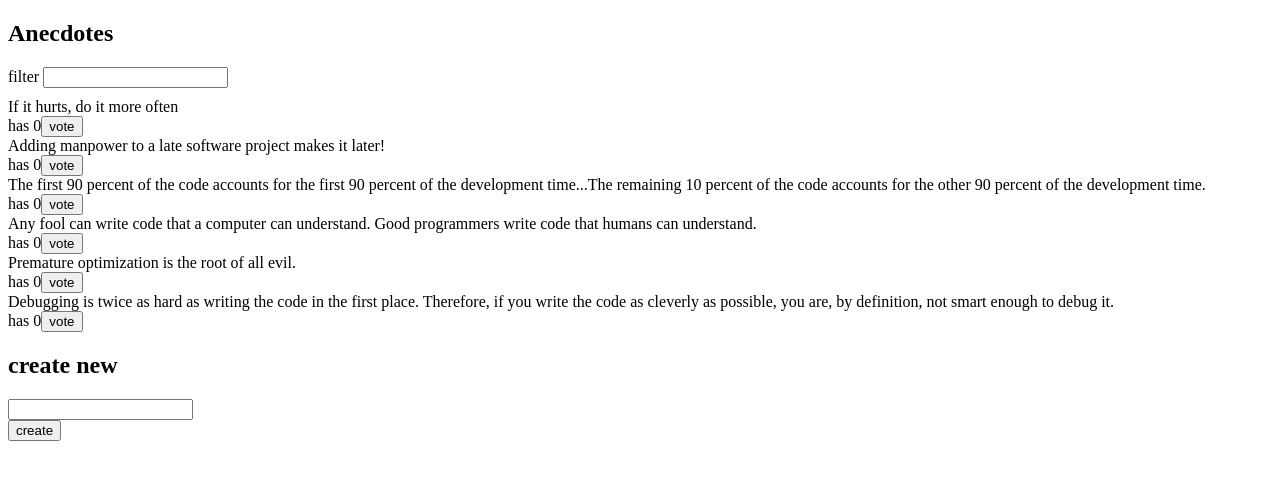
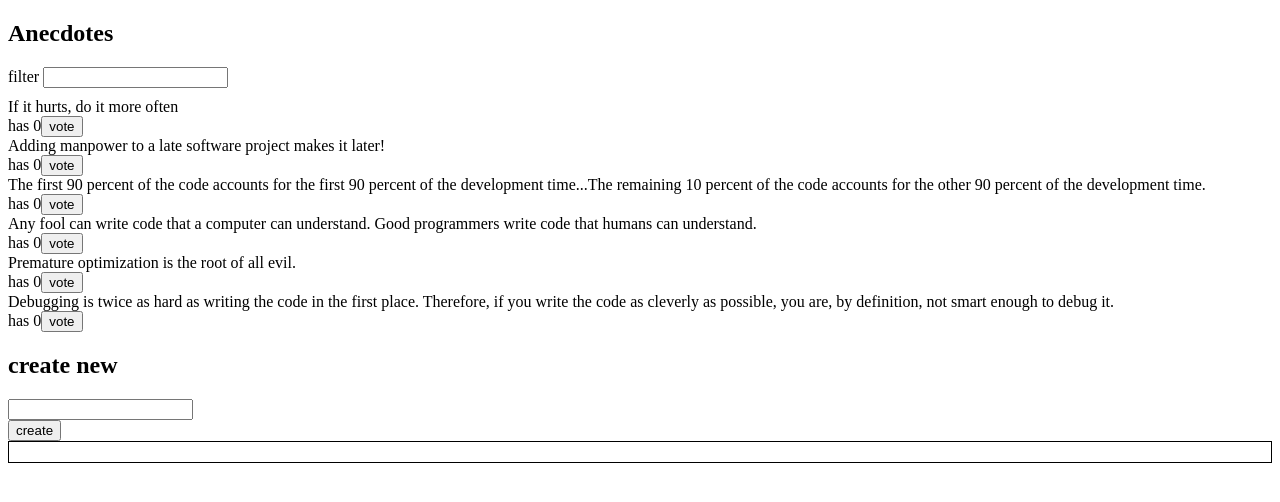
Before and after one commit to Numbers00/fullstackopen, a React (Create React App) app in the folder part6/redux-anecdotes-main/: page / in a window 1280 px wide. Shown: the top 502 px of the page. Built offline with nearby package versions, Linux system fonts and the light colour scheme.

Commit message:
Upload for submission up to exer 6.12

```diff
--- a/part6/redux-anecdotes-main/src/App.js
+++ b/part6/redux-anecdotes-main/src/App.js
@@ -1,6 +1,7 @@
 import AnecdoteForm from './components/AnecdoteForm';
 import AnecdoteList from './components/AnecdoteList';
 import Filter from './components/Filter';
+import Notification from './components/Notification';
 
 const App = () => {
   return (
@@ -9,6 +10,7 @@ const App = () => {
       <Filter />
       <AnecdoteList />
       <AnecdoteForm />
+      <Notification />
     </div>
   );
 }
--- a/part6/redux-anecdotes-main/src/components/AnecdoteForm.js
+++ b/part6/redux-anecdotes-main/src/components/AnecdoteForm.js
@@ -1,6 +1,7 @@
 import { useDispatch } from 'react-redux';
 
 import { createAnecdote } from '../slices/anecdote';
+import { setNotification } from '../slices/notification';
 
 const AnecdoteForm = () => {
   const dispatch = useDispatch();
@@ -9,6 +10,7 @@ const AnecdoteForm = () => {
     const content = e.target.content.value;
     e.target.content.value = '';
     dispatch(createAnecdote(content));
+    dispatch(setNotification(`you created '${content}'`));
   };
 
   return (
--- a/part6/redux-anecdotes-main/src/components/AnecdoteList.js
+++ b/part6/redux-anecdotes-main/src/components/AnecdoteList.js
@@ -1,6 +1,7 @@
 import { useDispatch, useSelector } from 'react-redux';
 
 import { voteAnecdote } from '../slices/anecdote';
+import { setNotification } from '../slices/notification';
 
 const AnecdoteList = () => {
   const filteredAnecdotes = useSelector(({ anecdotes, filter }) => {
@@ -8,6 +9,10 @@ const AnecdoteList = () => {
   });
 
   const dispatch = useDispatch();
+  const vote = anecdote => {
+    dispatch(voteAnecdote(anecdote.id));
+    dispatch(setNotification(`you voted '${anecdote.content}'`));
+  };
 
   return (
     <>
@@ -18,7 +23,7 @@ const AnecdoteList = () => {
           </div>
           <div>
             has {anecdote.votes}
-            <button onClick={() => dispatch(voteAnecdote(anecdote.id))}>vote</button>
+            <button onClick={() => vote(anecdote)}>vote</button>
           </div>
         </div>
       )}
--- a/part6/redux-anecdotes-main/src/components/Notification.js
+++ b/part6/redux-anecdotes-main/src/components/Notification.js
@@ -1,14 +1,19 @@
+import { useSelector } from 'react-redux';
+
 const Notification = () => {
+  const notification = useSelector(state => state.notification);
+
   const style = {
     border: 'solid',
     padding: 10,
     borderWidth: 1
-  }
+  };
+
   return (
     <div style={style}>
-      render here notification...
+      { notification }
     </div>
   )
-}
+};
 
-export default Notification
+export default Notification;
--- a/part6/redux-anecdotes-main/src/index.js
+++ b/part6/redux-anecdotes-main/src/index.js
@@ -7,11 +7,13 @@ import App from './App';
 
 import anecdoteReducer from './slices/anecdote';
 import filterReducer from './slices/filter';
+import notificationReducer from './slices/notification';
 
 const store = configureStore({
   reducer: {
     anecdotes: anecdoteReducer,
-    filter: filterReducer
+    filter: filterReducer,
+    notification: notificationReducer
   }
 });
 
--- /dev/null
+++ b/part6/redux-anecdotes-main/src/slices/notification.js
@@ -0,0 +1,12 @@
+import { createSlice } from '@reduxjs/toolkit';
+
+const notificationSlice = createSlice({
+  name: 'notification',
+  initialState: '',
+  reducers: {
+    setNotification: (state, action) => action.payload,
+  }
+});
+
+export const { setNotification } = notificationSlice.actions;
+export default notificationSlice.reducer;
```
